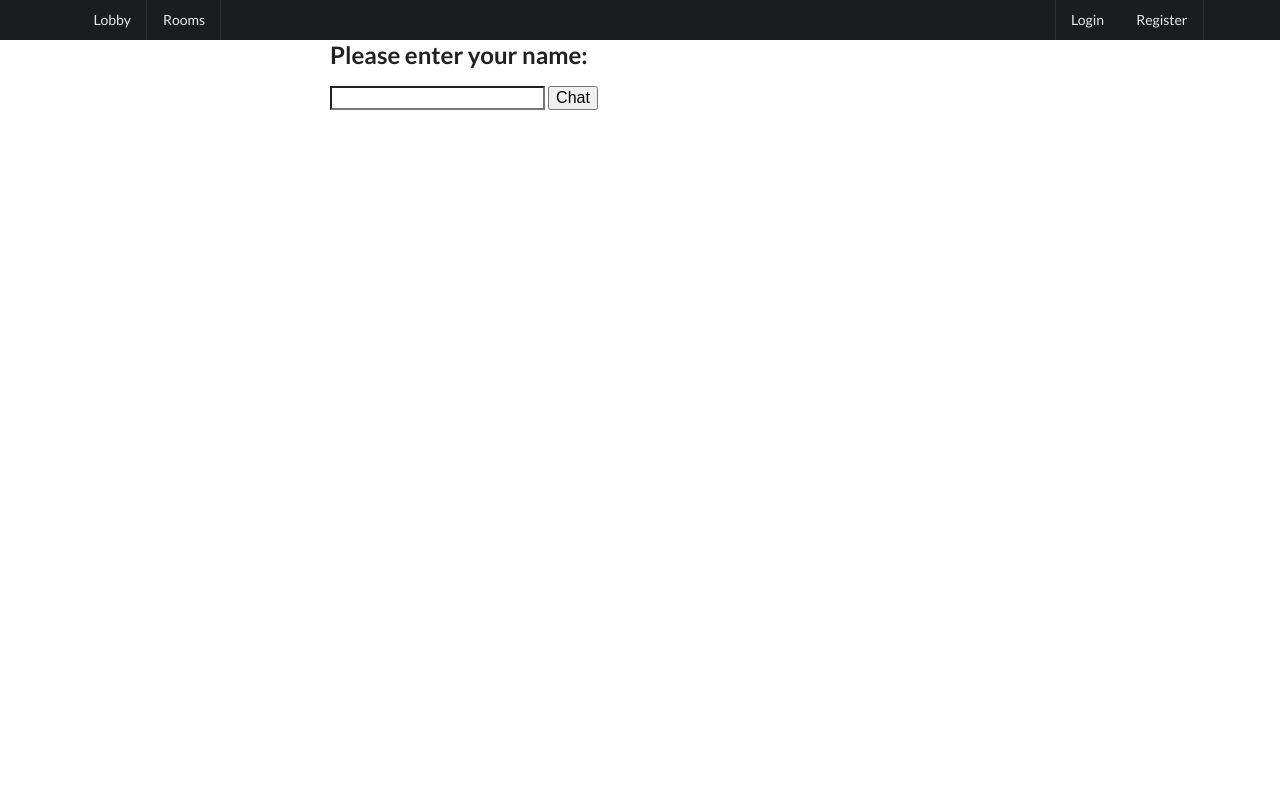
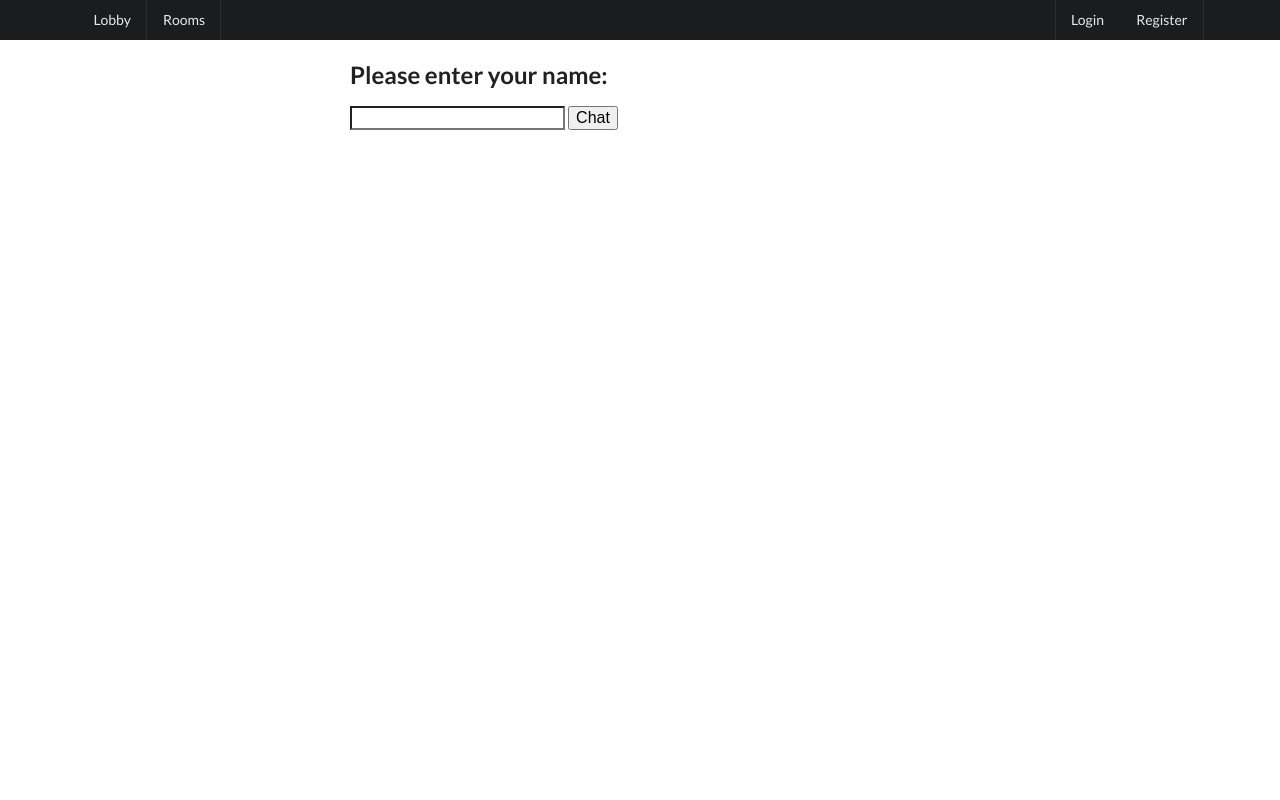
Before and after one commit to cofonseca/ChatApp, a Flask app: page / in a window 1280 px wide. Run offline with Flask 2, Linux system fonts and the light colour scheme; some libraries are stand-ins or nearby versions.

Commit message:
Added padding.

```diff
--- a/static/style.css
+++ b/static/style.css
@@ -5,5 +5,5 @@
 
 .ui.text.container {
     min-height: 100%;
-    padding: 40px;
+    padding: 60px;
 }
```
